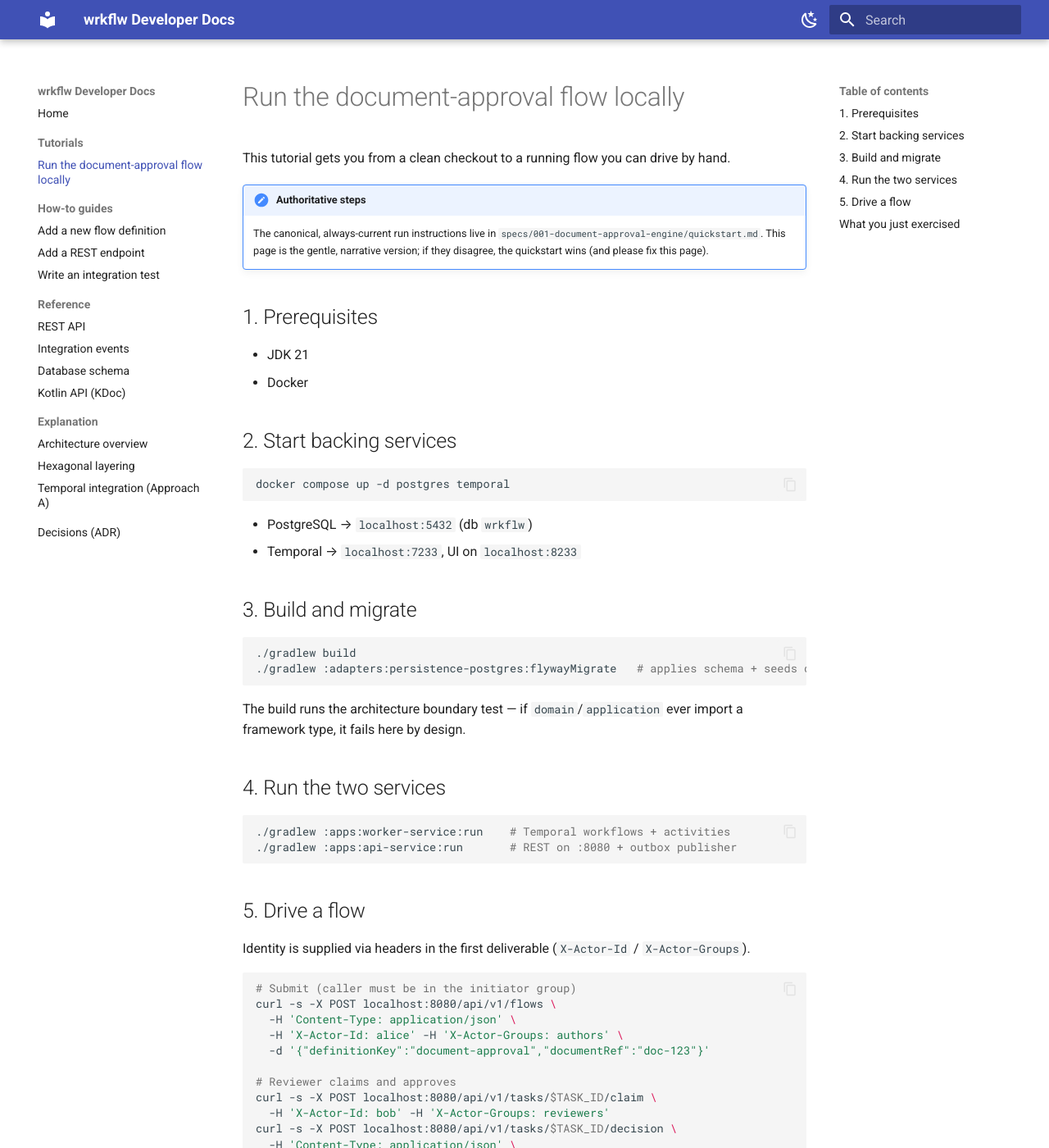
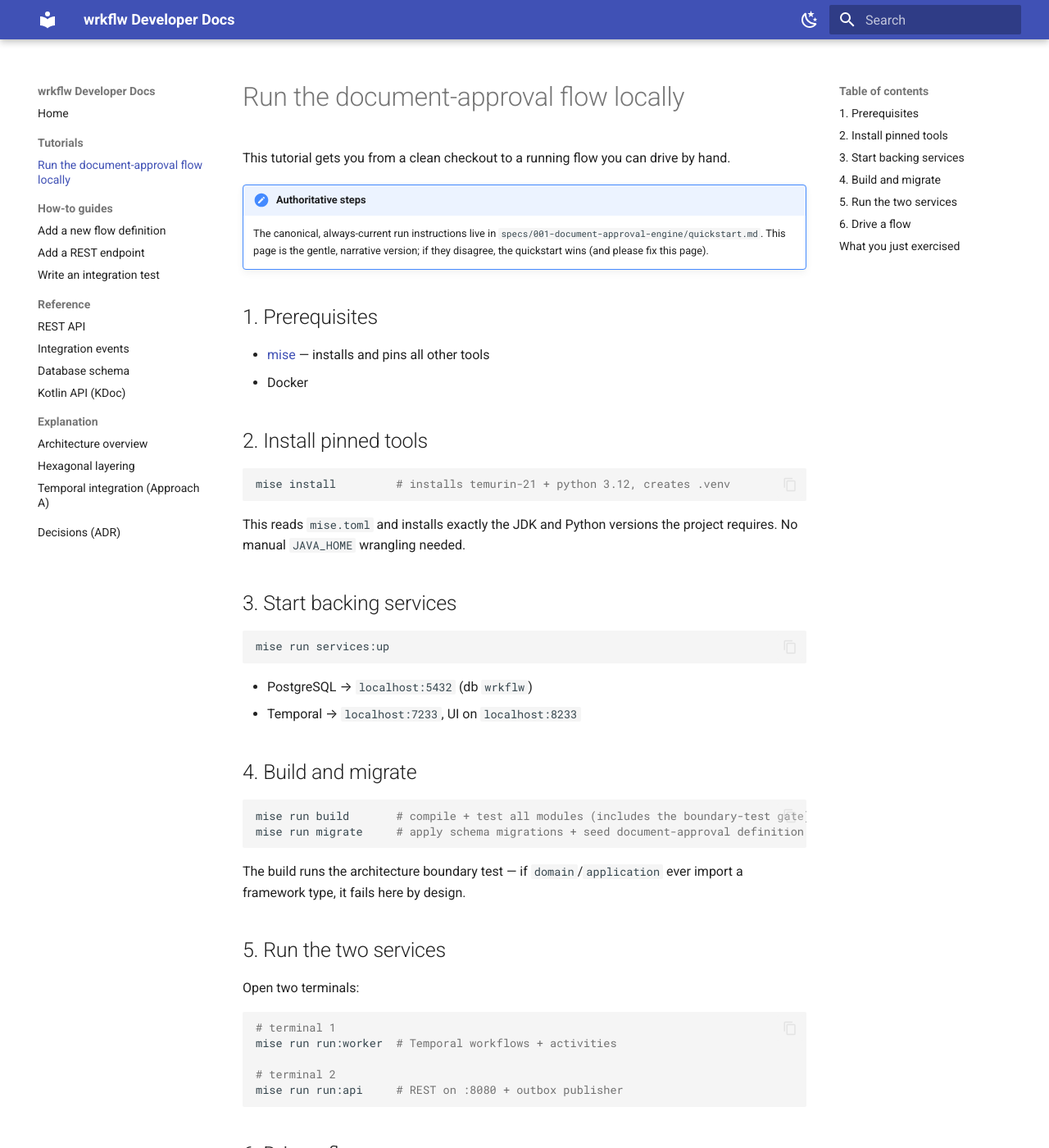
Before and after one commit to cpolzer/wrkflw, an MkDocs documentation site: the page built from docs/tutorials/run-locally.md, in a window 1280 px wide and 1400 px high. Shown: the whole window at 82% size. Built offline with MkDocs 1.6.1 and Material for MkDocs 9.7.7, drawn with Linux system fonts in a browser that asks for light colours.

Commit message:
build: add mise as tool/task governor + CI workflow + docs update
- mise.toml: pin temurin-21 + python 3.12; 13 tasks covering build/test/lint,
  services:up/down, run:api/run:worker, docs:api/build/serve/deps, ci
- mkdocs.yml: add exclude_docs for requirements.txt
- .github/workflows/ci.yml: lint+build+docs:build on push/PR; deploy docs to
  GitHub Pages on merge to main via mise run ci / mise run docs:build
- docs: replace raw ./gradlew/pip commands with mise run ... throughout
  (index, tutorial, how-to guides, requirements.txt comments)

Entire-Checkpoint: 118475510152

````diff
--- a/docs/tutorials/run-locally.md
+++ b/docs/tutorials/run-locally.md
@@ -9,36 +9,50 @@
 
 ## 1. Prerequisites
 
-- JDK 21
+- [mise](https://mise.jdx.dev/) — installs and pins all other tools
 - Docker
 
-## 2. Start backing services
+## 2. Install pinned tools
 
 ```bash
-docker compose up -d postgres temporal
+mise install         # installs temurin-21 + python 3.12, creates .venv
+```
+
+This reads `mise.toml` and installs exactly the JDK and Python versions the project requires.
+No manual `JAVA_HOME` wrangling needed.
+
+## 3. Start backing services
+
+```bash
+mise run services:up
 ```
 
 - PostgreSQL → `localhost:5432` (db `wrkflw`)
 - Temporal → `localhost:7233`, UI on `localhost:8233`
 
-## 3. Build and migrate
+## 4. Build and migrate
 
 ```bash
-./gradlew build
-./gradlew :adapters:persistence-postgres:flywayMigrate   # applies schema + seeds document-approval
+mise run build       # compile + test all modules (includes the boundary-test gate)
+mise run migrate     # apply schema migrations + seed document-approval definition
 ```
 
-The build runs the architecture boundary test — if `domain`/`application` ever import a framework
-type, it fails here by design.
+The build runs the architecture boundary test — if `domain`/`application` ever import a
+framework type, it fails here by design.
 
-## 4. Run the two services
+## 5. Run the two services
+
+Open two terminals:
 
 ```bash
-./gradlew :apps:worker-service:run    # Temporal workflows + activities
-./gradlew :apps:api-service:run       # REST on :8080 + outbox publisher
+# terminal 1
+mise run run:worker  # Temporal workflows + activities
+
+# terminal 2
+mise run run:api     # REST on :8080 + outbox publisher
 ```
 
-## 5. Drive a flow
+## 6. Drive a flow
 
 Identity is supplied via headers in the first deliverable (`X-Actor-Id` / `X-Actor-Groups`).
 
--- a/mkdocs.yml
+++ b/mkdocs.yml
@@ -1,6 +1,10 @@
 site_name: wrkflw Developer Docs
 site_description: Developer documentation for the wrkflw workflow engine
 docs_dir: docs
+
+# requirements.txt lives under docs/ for convenience but is not site content.
+exclude_docs: |
+  requirements.txt
 
 theme:
   name: material
````
Also changed, not shown: docs/how-to/add-flow-definition.md (+5 -1 lines), docs/how-to/add-rest-endpoint.md (+7 -0 lines), docs/how-to/integration-tests.md (+10 -0 lines), docs/index.md (+13 -0 lines), docs/requirements.txt (+4 -5 lines), mise.toml (added, +83 -0 lines), 1 other file.
